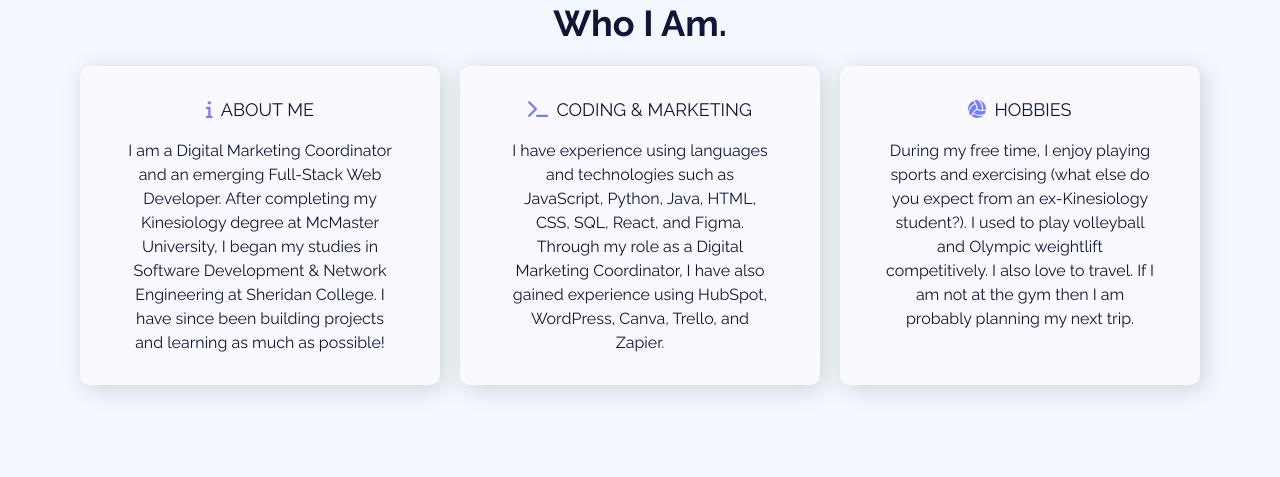
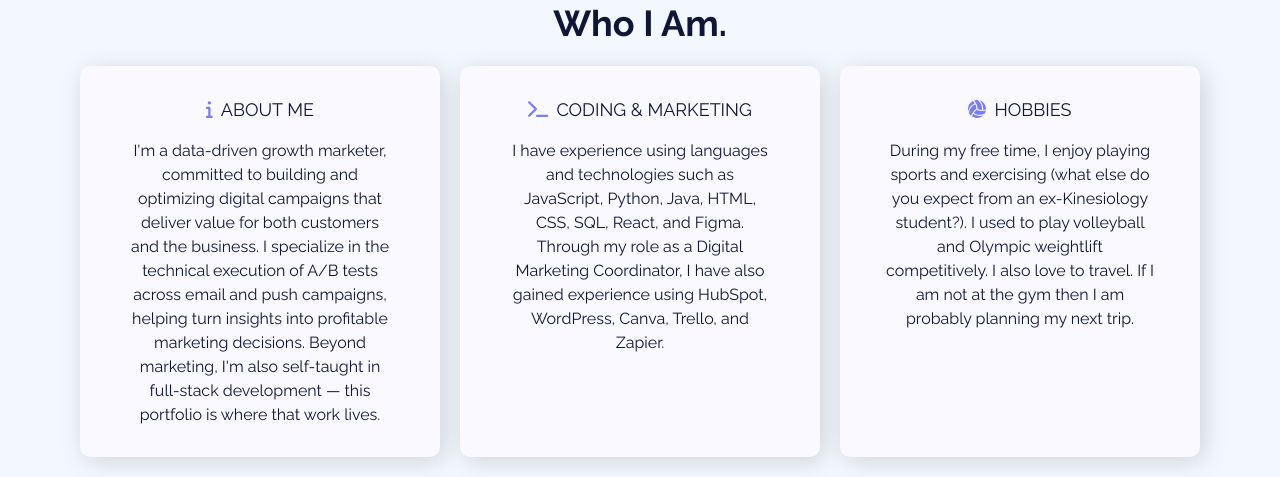
Before and after one commit to vorotyna/portfolio, a Next.js app: page / in a window 1280 px wide. Shown: the part 880-1357 px from the top of the page. Built offline with nearby package versions, Linux system fonts and the light colour scheme.

Commit message:
About Me update

```diff
--- a/app/components/About/About.tsx
+++ b/app/components/About/About.tsx
@@ -26,9 +26,7 @@ const About: React.FC = () => {
               About me
             </>
           }
-          description="I am a Digital Marketing Coordinator and an emerging Full-Stack Web Developer. After completing my
-            Kinesiology degree at McMaster University, I began my studies in Software Development & Network Engineering
-            at Sheridan College. I have since been building projects and learning as much as possible!"
+          description="I'm a data-driven growth marketer, committed to building and optimizing digital campaigns that deliver value for both customers and the business. I specialize in the technical execution of A/B tests across email and push campaigns, helping turn insights into profitable marketing decisions. Beyond marketing, I'm also self-taught in full-stack development — this portfolio is where that work lives."
         />
         <IntroBoxes
           header={
```
